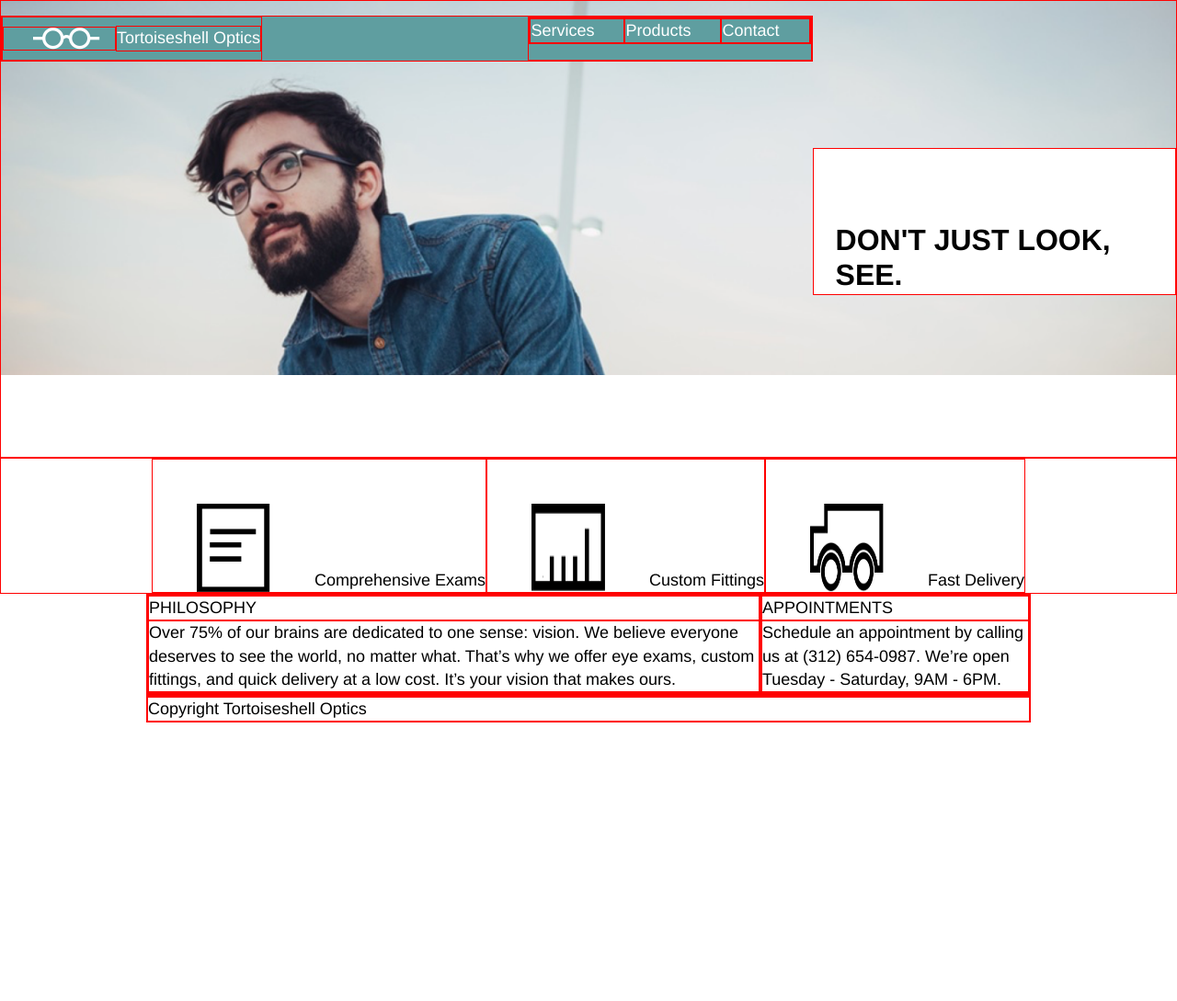
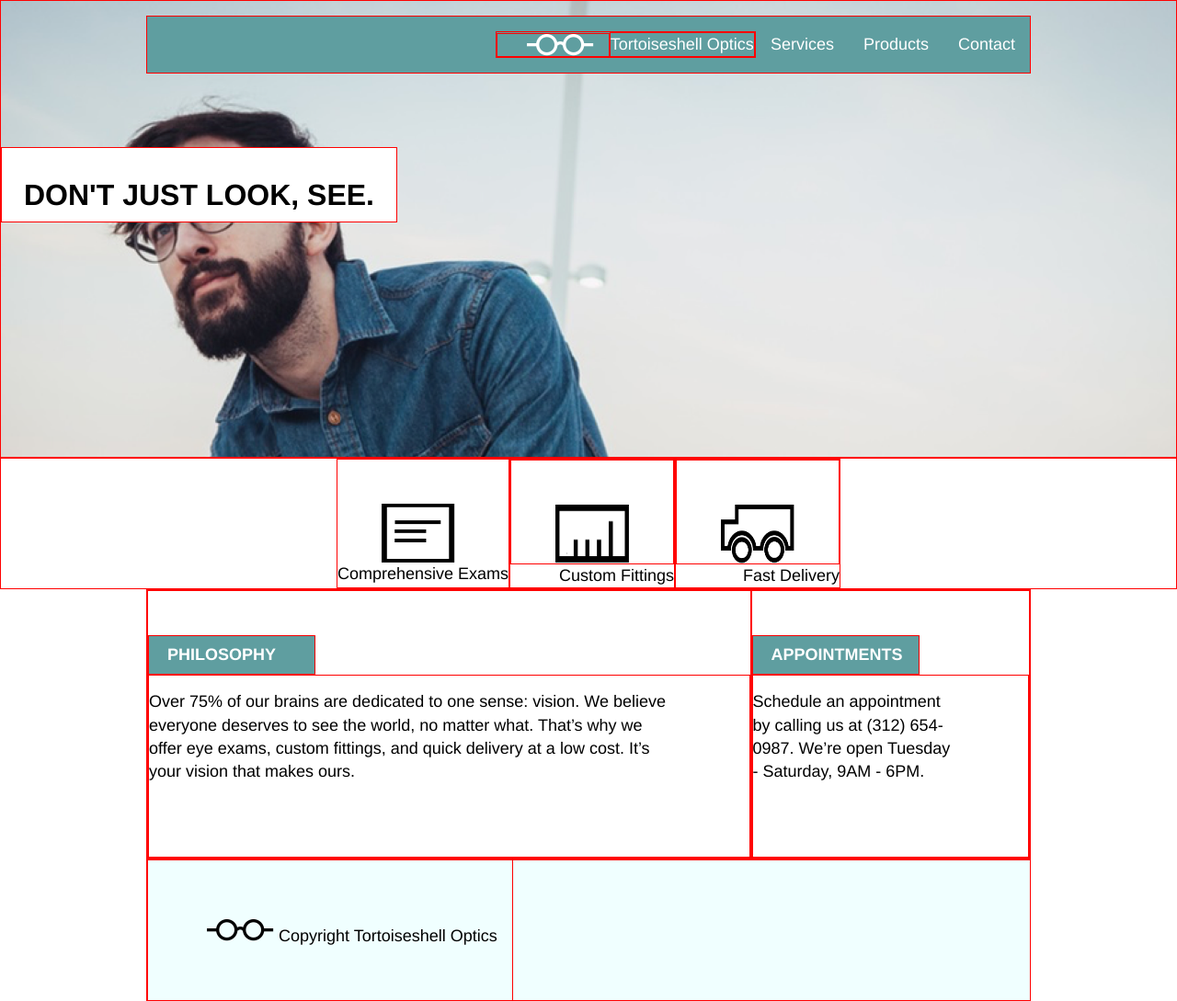
Before and after one commit to Comicmaniac/tortoiseshell, a plain HTML site: page index.html in a window 1280 px wide. Shown: the whole page at 92% size. Before the commit the page ends 800 px from the top, so only its background shows below. Drawn offline with Linux system fonts and the light colour scheme.

Commit message:
third commit

```diff
--- a/index.html
+++ b/index.html
@@ -9,12 +9,9 @@
   </head>
   <body>
 
-<!-- Main banner 1st part-->
+<!-- Main banner-->
 
     <div class="mainbanner">
-
-<!-- Header -->
-
       <div class="header container">
         <div class="logoname">
           <div class="logo-white">
@@ -32,9 +29,6 @@
           </ul>
         </nav>
       </div>
-
-<!-- Mainbanner 2nd part -->
-
       <div class="payoff">
         <p>DON'T JUST LOOK, SEE.</p>
       </div>
@@ -48,11 +42,15 @@
         <p>Comprehensive Exams</p>
       </div>
       <div class="product fittings">
-        <img src="resources/images/ruler-icon.png" alt="Custom Fittings">
+        <div class="product img">
+          <img src="resources/images/ruler-icon.png" alt="Custom Fittings">
+        </div>
         <p>Custom Fittings</p>
       </div>
       <div class="product delivery">
-        <img src="resources/images/truck-icon.png" alt="Fast Delivery">
+        <div class="product img">
+          <img src="resources/images/truck-icon.png" alt="Fast Delivery">
+        </div>
         <p>Fast Delivery</p>
       </div>
     </div>
@@ -82,10 +80,8 @@
 
     <div class="footer container">
       <div class="logo-black">
-
-      </div>
-      <div class="copyright">
-        Copyright Tortoiseshell Optics
+        <img src="resources/images/logo-black.png" alt="Tortoisesheel Optics logo">
+        <span class="copyright">Copyright Tortoiseshell Optics</span>
       </div>
     </div>
   </body>
--- a/resources/css/style.css
+++ b/resources/css/style.css
@@ -10,10 +10,11 @@ body {
 
 .container {
   width: 960px;
-  margin: 0 auto;
+  margin: auto;
 }
 
-img {  max-height: 100%;
+img {
+  max-height: 100%;
   max-width: 100%;}
 
 /* Header */
@@ -22,26 +23,30 @@ img {  max-height: 100%;
 
 .mainbanner {
   display: flex;
+  flex-wrap: wrap;
   height: 31rem;
   background-image: url(../images/glasses-bg.png);
   background-repeat: no-repeat;
-  /* background-position: center; */
-  background-size: contain;
+  background-position: center;
+  background-size: cover;
   padding-top: 0;
 }
 
 .header {
   display: flex;
-  justify-content: space-between;
+  justify-content: flex-end;
+  align-items: center;
+  padding: 1rem 0;
   background-color: cadetblue;
-  height: 3rem;
+  /* height: 3rem; */
   margin-top: 1rem;
   color: white;
+
 }
 
 .logoname {
   display: flex;
-  flex-direction: row;
+  /* flex-direction: row; */
   align-items: center;
 
 }
@@ -53,32 +58,37 @@ img {  max-height: 100%;
 }
 
 nav {
-  border: solid 1px red;
+  /* border: solid 1px red; */
 }
 
 nav ul{
   display: flex;
   justify-content: center;
-  border: solid 1px red;
+  /* border: solid 1px red; */
 }
 
 nav ul li {
-  border: solid 1px red;
-  padding-right: 2rem;
-  margin: 0 auto;
+  /* border: solid 1px red; */
+  /* OUd: padding: 1rem 2rem 1rem 0; */
+  display: inline;
+  padding: 0 1rem;
 }
 
 .payoff {
+  align-self: flex-start;
   background-color: white;
-  margin-top: 10rem;
+  /* margin-top: 10rem; */
   margin-bottom: 11rem;
+  height: 5rem;
+
+
 }
 
 .payoff p {
   font-weight: bold;
   font-size: 2rem;
   line-height: 1.2;
-  padding: 5rem 1.5rem;
+  padding: 2rem 1.5rem;
 }
 
 /* Products */
@@ -90,6 +100,8 @@ nav ul li {
 
 .product {
   display: flex;
+  flex-direction: column;
+  flex-wrap: wrap;
 }
 .products img {
   width: 5rem;
@@ -98,6 +110,11 @@ nav ul li {
   margin-right: 3rem;
 }
 
+.product img {
+  height: 4rem;
+  display: flex
+  align-items: center;
+}
 .products p {
   align-self: flex-end;
 
@@ -108,4 +125,56 @@ nav ul li {
   display: flex;
 }
 
+.title {
+  background-color: cadetblue;
+  width: 10rem;
+  font-weight: bold;
+  color: white;
+  margin-top: 3rem;
+  padding: 0.5rem 0 0.5rem 1.25rem;
+}
+
+.text {
+  padding: 1rem 5rem 5rem 0;
+}
+
 /* Footer */
+
+.footer {
+  background-color: azure;
+  height: 9.5rem;
+  display: flex;
+  align-items: center;
+}
+
+.logo-black {
+  height: 1.5rem;
+  padding: 4rem 1rem 4rem 4rem;
+}
+
+.copyright {
+padding-bottom: 0.5rem;
+}
+
+@media only screen and (max-width: 1024px) {
+
+  .mainbanner {
+    height: 17rem;
+    background-image: url(../images/glasses-bg.png);
+    background-repeat: no-repeat;
+    background-size: contain;
+    padding-top: 0;
+  }
+
+  .container {
+    width: 100%;
+    box-sizing: border-box;
+    margin: 0 auto;
+  }
+}
+
+@media only screen and (max-width: 500px) {
+  .logo-text {
+    display: none;
+  }
+}
```
